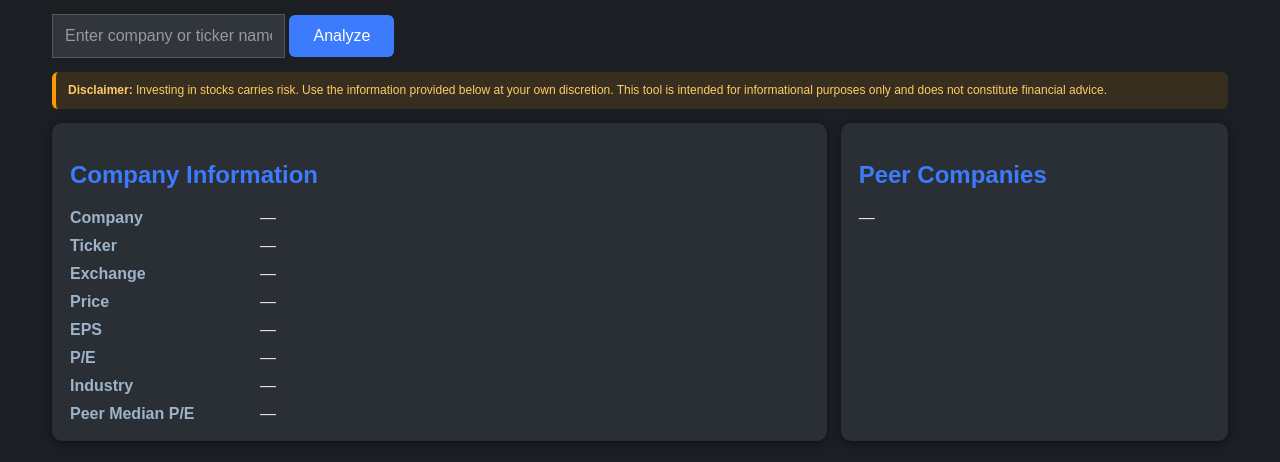
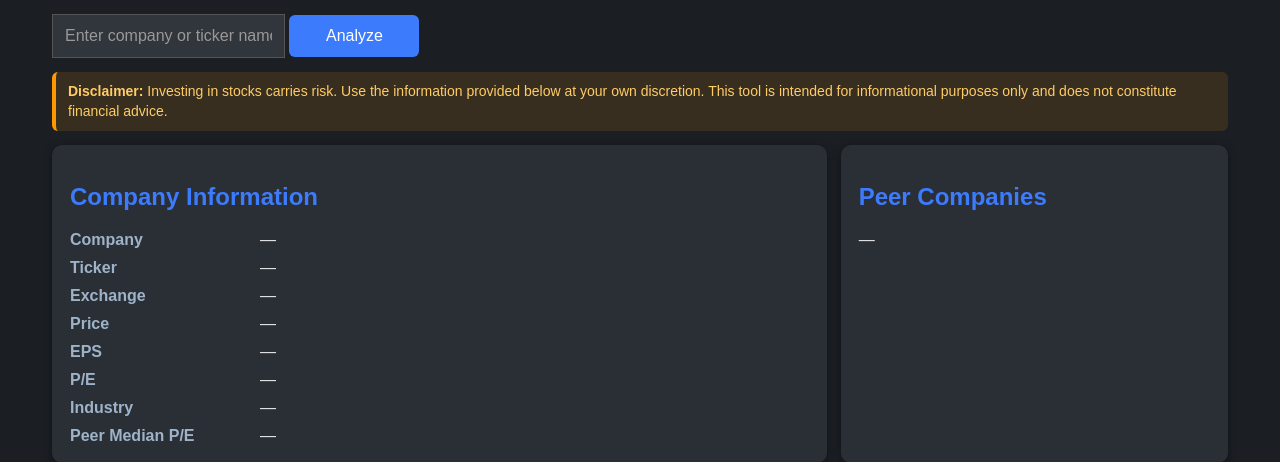
Before and after one commit to tradersamba/stock-analyzer, a FastAPI app: page / in a window 1280 px wide. Shown: the part 81-543 px from the top of the page. Run offline with FastAPI, Linux system fonts and the light colour scheme.

Commit message:
Update style.css
search box fix

```diff
--- a/static/style.css
+++ b/static/style.css
@@ -64,7 +64,7 @@ header p {
 }
 
 .search-box input {
-    flex: 1.5;
+    flex: 1;
     padding: 12px;
     font-size: 16px;
     background: #31363d;
@@ -77,13 +77,15 @@ header p {
 }
 
 .search-box button {
-    padding: 12px 24px;
+    width: 130px;
+    padding: 12px;
     font-size: 16px;
     cursor: pointer;
     background: #3d7bfd;
     color: white;
     border: none;
     border-radius: 6px;
+    flex-shrink: 0;
 }
 
 .search-box button:hover {
@@ -307,7 +309,7 @@ header p {
 }
 
 .disclaimer {
-    font-size: 12px;
+    font-size: 14px;
     color: #ffcc66;
     background: rgba(255, 152, 0, 0.12);
     border-left: 4px solid var(--orange);
```
